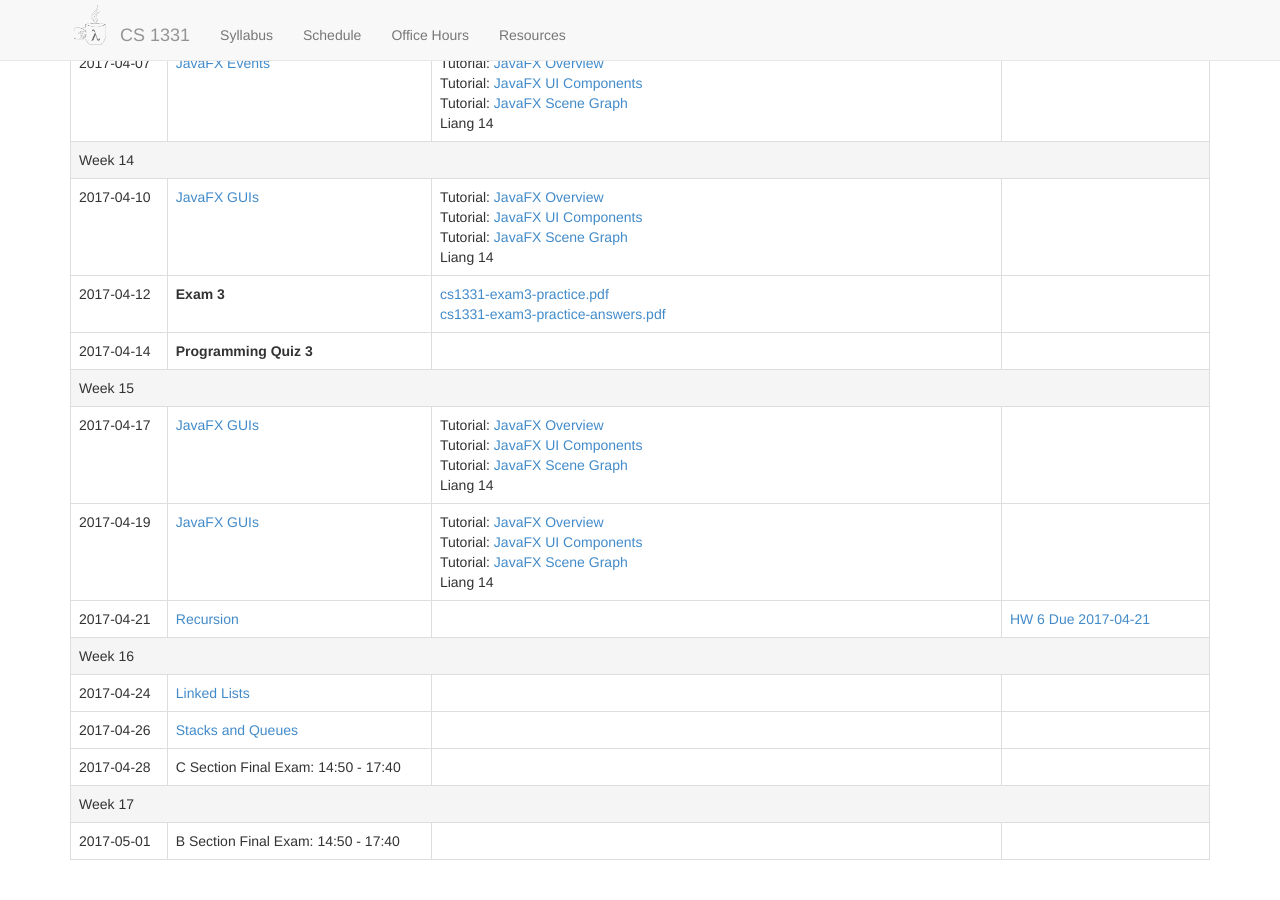
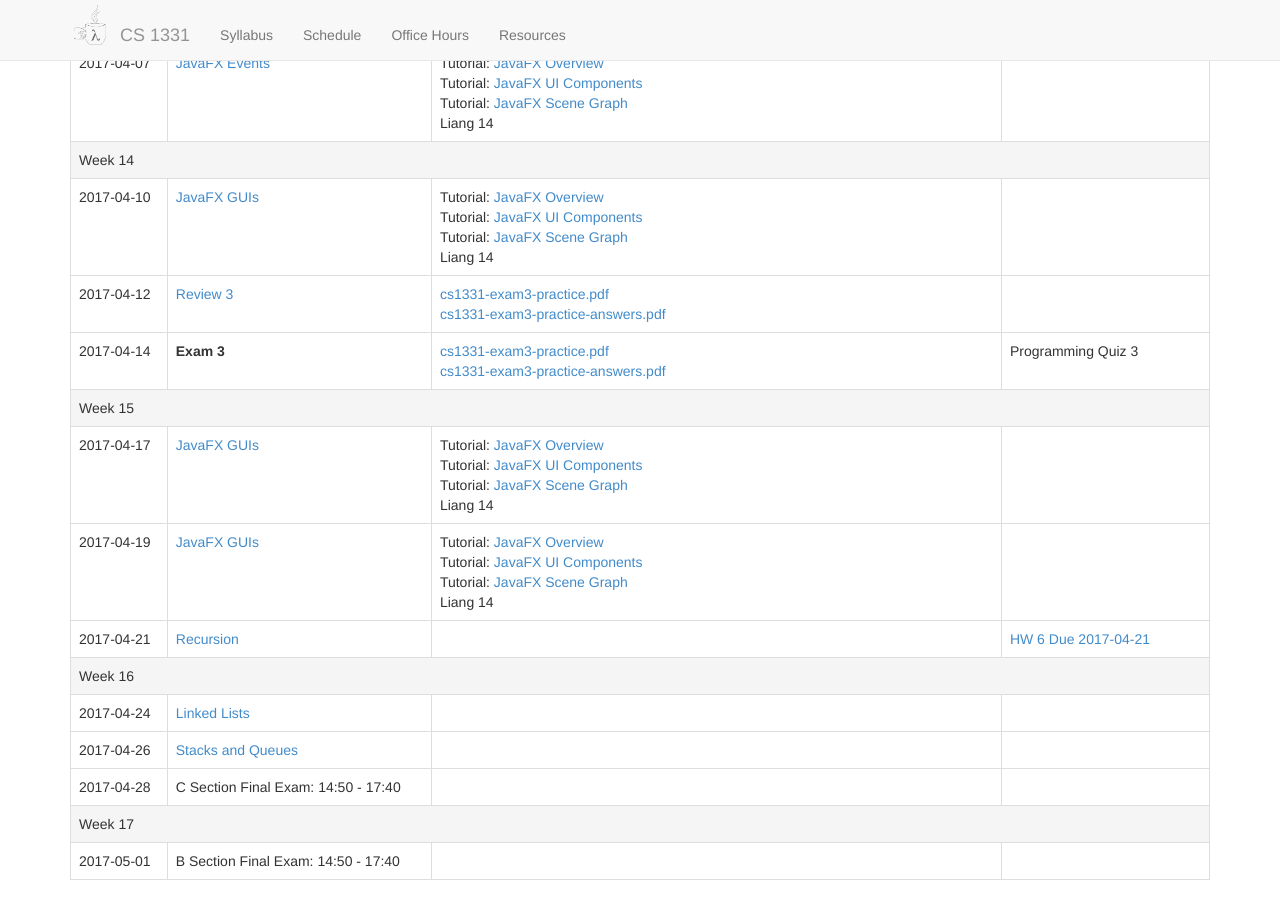
Before and after one commit to cs1331/cs1331.github.io.old, a Jekyll site: the page built from spring2017.html, in a window 1280 px wide and 900 px high, scrolled down 3310 px. Built offline with Jekyll 4.4.1, drawn with Linux system fonts in a browser that asks for light colours; nearby versions of some CDN libraries.

Commit message:
Add review3 to schedule

```diff
--- a/spring2017.html
+++ b/spring2017.html
@@ -807,7 +807,7 @@ title: CS 1331 - Spring 2017
 
     <tr>
       <td>2017-04-12</td>
-      <td><strong>Exam 3</strong></td>
+      <td><a href="slides/review3.pdf">Review 3</a></td>
       <td>
 
         <a href="cs1331-exam3-practice.pdf">cs1331-exam3-practice.pdf</a><br/>
@@ -824,14 +824,16 @@ title: CS 1331 - Spring 2017
 
     <tr>
       <td>2017-04-14</td>
-      <td><strong>Programming Quiz 3</strong></td>
+      <td><strong>Exam 3</strong></td>
       <td>
 
+        <a href="cs1331-exam3-practice.pdf">cs1331-exam3-practice.pdf</a><br/>
 
+        <a href="cs1331-exam3-practice-answers.pdf">cs1331-exam3-practice-answers.pdf</a>
       </td>
       <td>
 
-
+        Programming Quiz 3
       </td>
     </tr>
 
```
Also changed, not shown: 1 other file.
